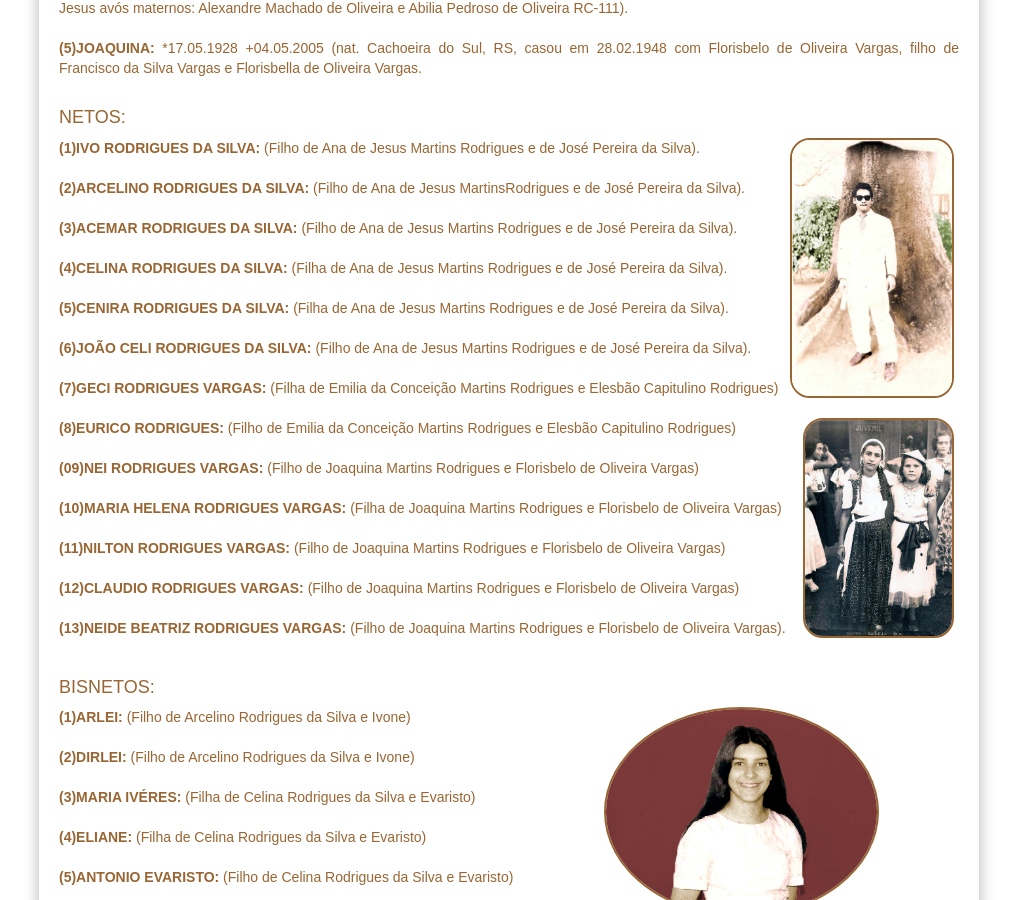
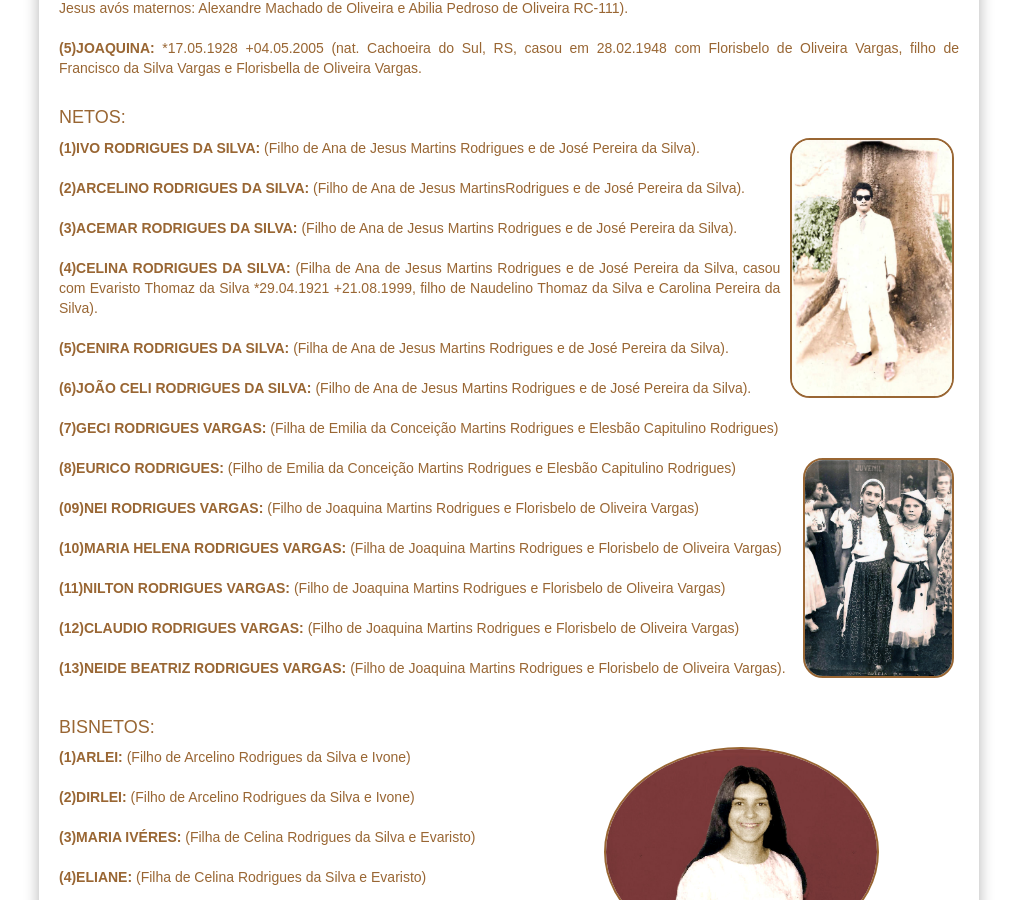
Before and after one commit to claudiovargas1955/claudiovargas1955.github.io, a Jekyll site: the page built from _pages/arvore-genealogica-de-costados-de-silvestre.html, in a window 1280 px wide and 900 px high, scrolled down 14856 px. Shown: the whole window, without its empty margins (131-1148 px from the left). Built offline with Jekyll 4.4.1, drawn with Linux system fonts in a browser that asks for light colours; some web fonts are replaced.

Commit message:
Update arvore-genealogica-de-costados-de-silvestre.html

```diff
--- a/_pages/arvore-genealogica-de-costados-de-silvestre.html
+++ b/_pages/arvore-genealogica-de-costados-de-silvestre.html
@@ -1237,7 +1237,8 @@ Francisco da Silva Vargas e Florisbella de Oliveira Vargas. <br/><br/></p>
 <p> <b>(1)IVO RODRIGUES DA SILVA: </b>(Filho de Ana de Jesus Martins Rodrigues e de José Pereira da Silva).<br/><br/>
 <b>(2)ARCELINO RODRIGUES DA SILVA: </b>(Filho de Ana de Jesus MartinsRodrigues e de José Pereira da Silva). <br/><br/>
 <b>(3)ACEMAR RODRIGUES DA SILVA:</b> (Filho de Ana de Jesus Martins Rodrigues e de José Pereira da Silva).<br/><br/>
-<b>(4)CELINA RODRIGUES DA SILVA: </b>(Filha de Ana de Jesus Martins Rodrigues e de José Pereira da Silva).<br/><br/>
+<b>(4)CELINA RODRIGUES DA SILVA: </b>(Filha de Ana de Jesus Martins Rodrigues e de José Pereira da Silva, casou com Evaristo Thomaz da
+Silva *29.04.1921 +21.08.1999, filho de Naudelino Thomaz da Silva e Carolina Pereira da Silva).<br/><br/>
 <b>(5)CENIRA RODRIGUES DA SILVA: </b>(Filha de Ana de Jesus Martins Rodrigues e de José Pereira da Silva).<br/><br/>
 <b>(6)JOÃO CELI RODRIGUES DA SILVA:</b> (Filho de Ana de Jesus Martins Rodrigues e de José Pereira da Silva).<br/><br/>
 <b>(7)GECI RODRIGUES VARGAS: </b>(Filha de Emilia da Conceição Martins Rodrigues e Elesbão Capitulino Rodrigues)<br/><br/> <img class="dir2" style="float:right"; src="/images/Celina e Cenira.jpg";  height="220px" ; title="Celina e Cenira - carnaval 1955">
```
